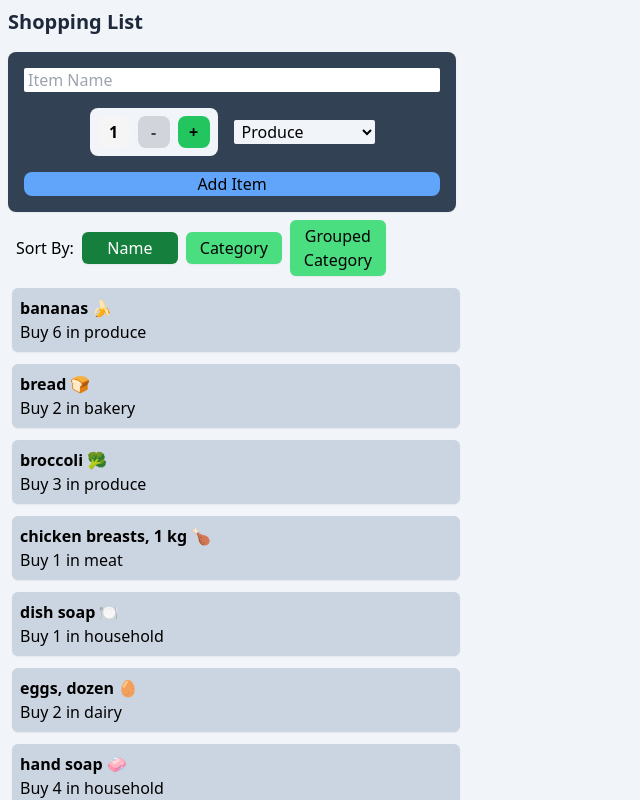
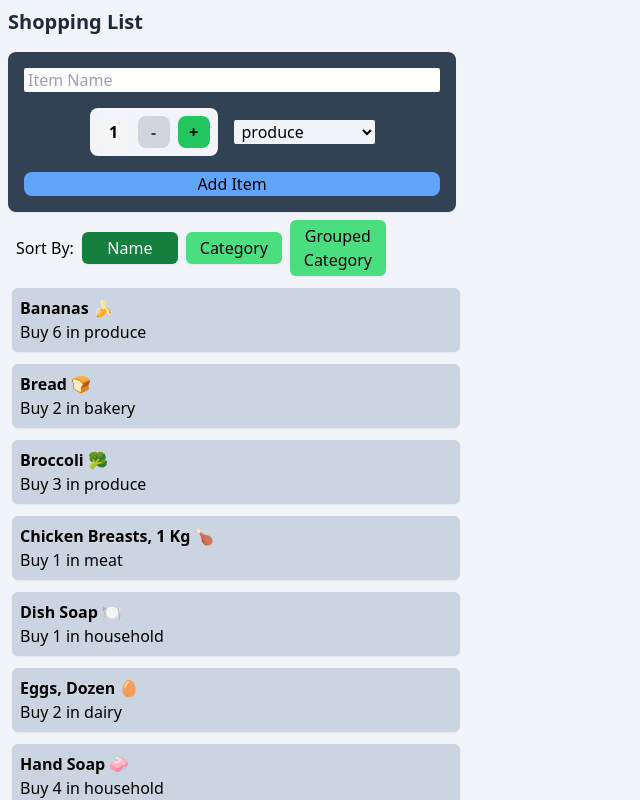
Before and after one commit to K0A1R/cprg306-assignments, a Next.js app: page /week-7 in a window 1280 px wide. Shown: the top 800 px of the page, without its empty margins (0-640 px from the left). Built offline with nearby package versions, Linux system fonts and the light colour scheme.

Commit message:
Update week-7
Update new-item.js, add categoryList, loop through categoryList for options list.

```diff
--- a/app/week-5/new-item.js
+++ b/app/week-5/new-item.js
@@ -81,7 +81,7 @@ export default function NewItem() {
           id="category"
           value={category}
           onChange={(event) => setCategory(event.target.value)}
-          className="rounded-sm pl-1 bg-slate-100 hover:shadow-xl"
+          className="rounded-sm pl-1 bg-slate-100"
         >
           <option value={""} disabled>
             Select Category
--- a/app/week-7/item.js
+++ b/app/week-7/item.js
@@ -1,7 +1,7 @@
 export default function Item({ name, quantity, category }) {
   return (
     <li className="bg-slate-300 m-3 max-w-md p-2 rounded-md shadow-sm">
-      <h1 className="font-bold">{name}</h1>
+      <h1 className="font-bold capitalize">{name}</h1>
       <p>
         Buy {quantity} in {category}
       </p>
--- a/app/week-7/new-item.js
+++ b/app/week-7/new-item.js
@@ -4,7 +4,20 @@ import { useState } from "react";
 export default function NewItem({ onAddItems }) {
   const [quantity, setQuantity] = useState(1);
   const [name, setName] = useState("");
-  const [category, setCategory] = useState("Produce");
+  const [category, setCategory] = useState("produce");
+  const categoryList = [
+    "produce",
+    "dairy",
+    "bakery",
+    "meat",
+    "frozen food",
+    "canned goods",
+    "dry goods",
+    "beverages",
+    "snacks",
+    "household",
+    "other",
+  ];
 
   function increment() {
     if (quantity < 20) {
@@ -24,7 +37,7 @@ export default function NewItem({ onAddItems }) {
     onAddItems(newItem);
     setQuantity(1);
     setName("");
-    setCategory("Produce");
+    setCategory("produce");
   }
 
   return (
@@ -79,22 +92,16 @@ export default function NewItem({ onAddItems }) {
           id="category"
           value={category}
           onChange={(event) => setCategory(event.target.value)}
-          className="rounded-sm pl-1 bg-slate-100 hover:shadow-xl"
+          className="rounded-sm pl-1 bg-slate-100"
         >
           <option value={""} disabled>
             Select Category
           </option>
-          <option value={"Produce"}>Produce</option>
-          <option value={"Dairy"}>Dairy</option>
-          <option value={"Bakery"}>Bakery</option>
-          <option value={"Meat"}>Meat</option>
-          <option value={"Frozen Food"}>Frozen Foods</option>
-          <option value={"Canned Goods"}>Canned Goods</option>
-          <option value={"Dry Goods"}>Dry Goods</option>
-          <option value={"Beverages"}>Beverages</option>
-          <option value={"Snacks"}>Snacks</option>
-          <option value={"Household"}>Household</option>
-          <option value={"Other"}>Other</option>
+          {categoryList.map((category) => (
+            <option key={category} value={category}>
+              {category}
+            </option>
+          ))}
         </select>
       </div>
       <button
```
